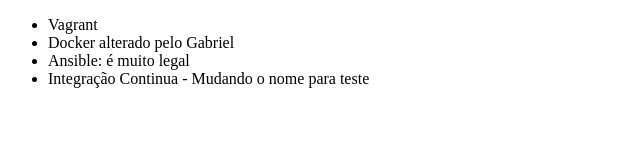
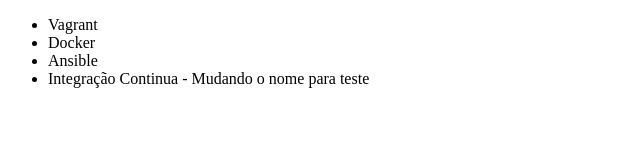
Before and after one commit to gpaura/Alura-Git, a plain HTML site: page index.html in a window 1280 px wide. Shown: the whole page, without its empty margins (0-640 px from the left). Drawn offline with Linux system fonts and the light colour scheme.

Commit message:
Revert "Comentario sobre o Ansible"
This reverts commit 19bc3b67d0f1ee295e2740f1e669af8ea700cd12.

```diff
--- a/index.html
+++ b/index.html
@@ -7,8 +7,8 @@
 <body>
     <ul>
         <li>Vagrant</li>
-        <li>Docker alterado pelo Gabriel</li>
-        <li>Ansible: é muito legal</li>
+        <li>Docker</li>
+        <li>Ansible</li>
         <li>Integração Continua - Mudando o nome para teste</li>
     </ul>
 </body>
```
